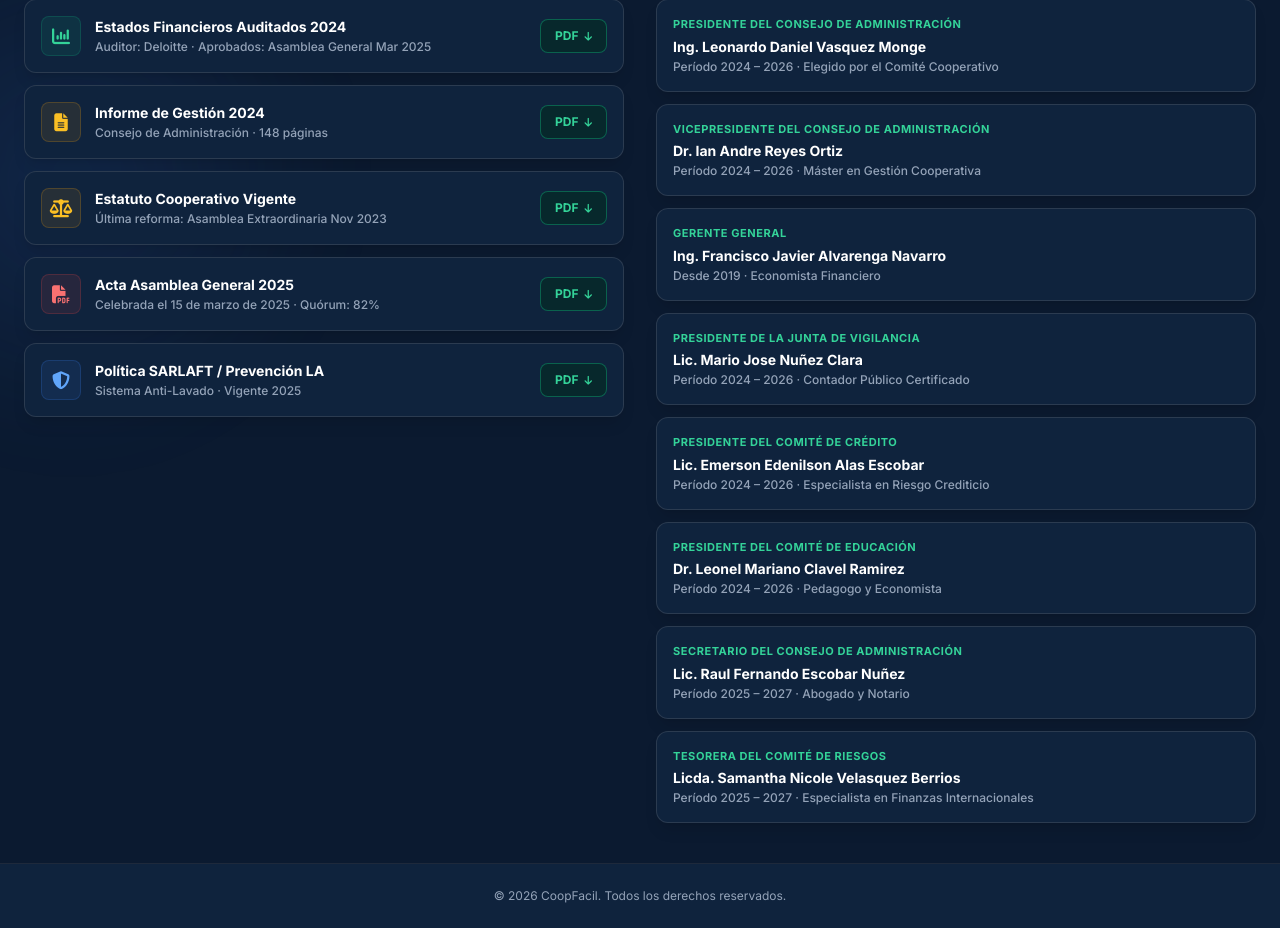
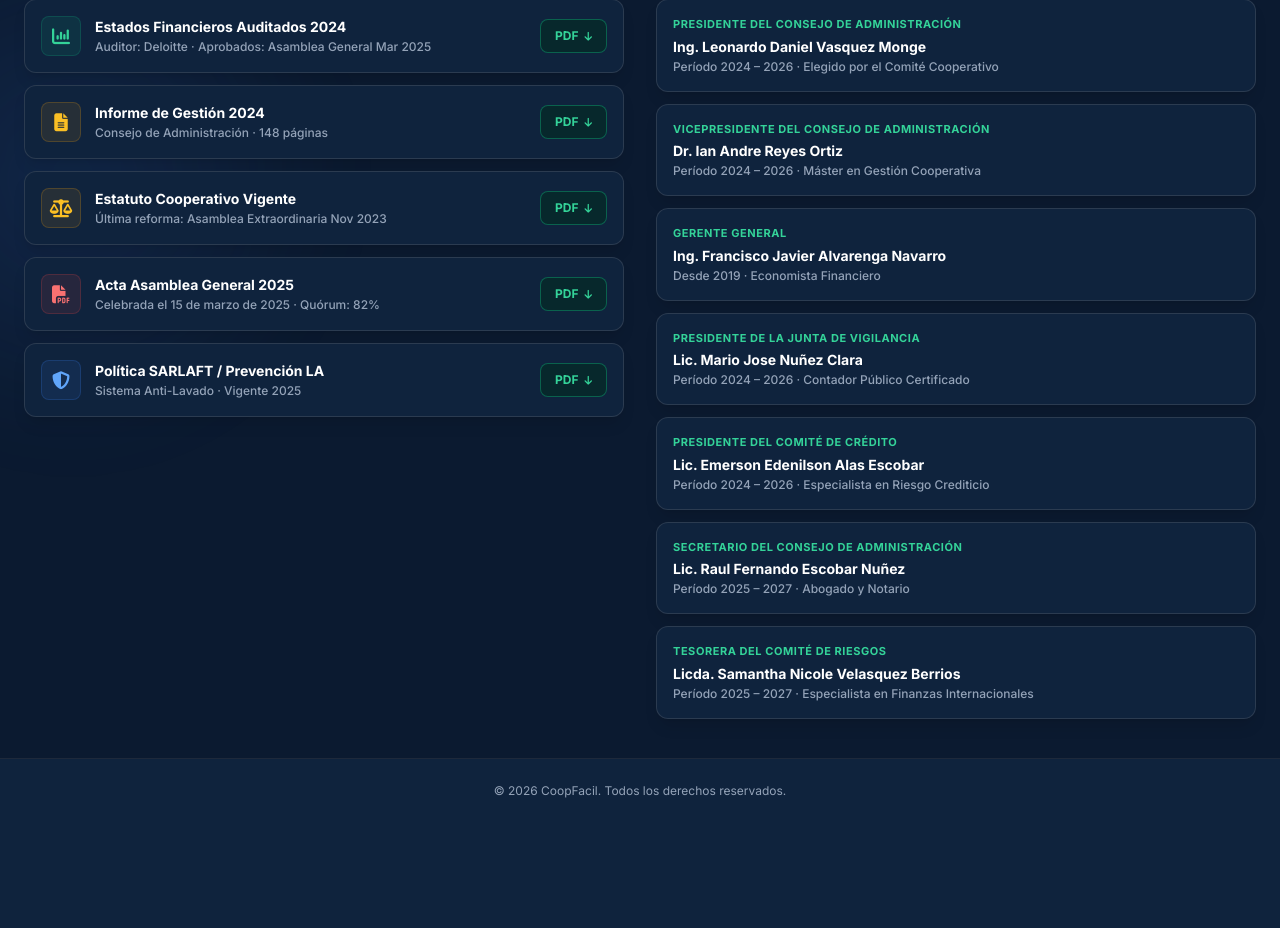
Before and after one commit to ianreyes8/CoopFacil, an ASP.NET Core app: page /Pages/Transparencia.aspx in a window 1280 px wide. Shown: the part 577-1505 px from the top of the page. After the commit the page ends 1375 px from the top, so only its background shows below. Run offline with ASP.NET Core 8, Linux system fonts and the light colour scheme; the project's own start-up code is not run, and a stand-in starts its controllers and pages.

Commit message:
Quitar a Leonel Mariano de la página de Transparencia
Co-Authored-By: Claude Sonnet 5.5 <noreply@anthropic.com>
Claude-Session: https://claude.ai/code/session_01TuUMUZAPCEp2B1vsmfrLck

```diff
--- a/CoopFacil/Pages/Transparencia.cshtml
+++ b/CoopFacil/Pages/Transparencia.cshtml
@@ -303,18 +303,6 @@
 
                             <div class="bg-white dark:bg-[#0F233D] border border-slate-200 dark:border-slate-700/80 rounded-xl p-4 shadow-sm dark:shadow-lg hover:border-slate-400 dark:hover:border-slate-600 transition">
                                 <span class="text-[11px] font-bold text-emerald-600 dark:text-emerald-400 tracking-wider uppercase block">
-                                    PRESIDENTE DEL COMITÉ DE EDUCACIÓN
-                                </span>
-                                <h3 class="text-sm font-bold text-slate-900 dark:text-white mt-1">
-                                    Dr. Leonel Mariano Clavel Ramirez
-                                </h3>
-                                <p class="text-xs text-slate-500 dark:text-slate-400 font-medium mt-0.5">
-                                    Período 2024 – 2026 · Pedagogo y Economista
-                                </p>
-                            </div>
-
-                            <div class="bg-white dark:bg-[#0F233D] border border-slate-200 dark:border-slate-700/80 rounded-xl p-4 shadow-sm dark:shadow-lg hover:border-slate-400 dark:hover:border-slate-600 transition">
-                                <span class="text-[11px] font-bold text-emerald-600 dark:text-emerald-400 tracking-wider uppercase block">
                                     SECRETARIO DEL CONSEJO DE ADMINISTRACIÓN
                                 </span>
                                 <h3 class="text-sm font-bold text-slate-900 dark:text-white mt-1">
```
